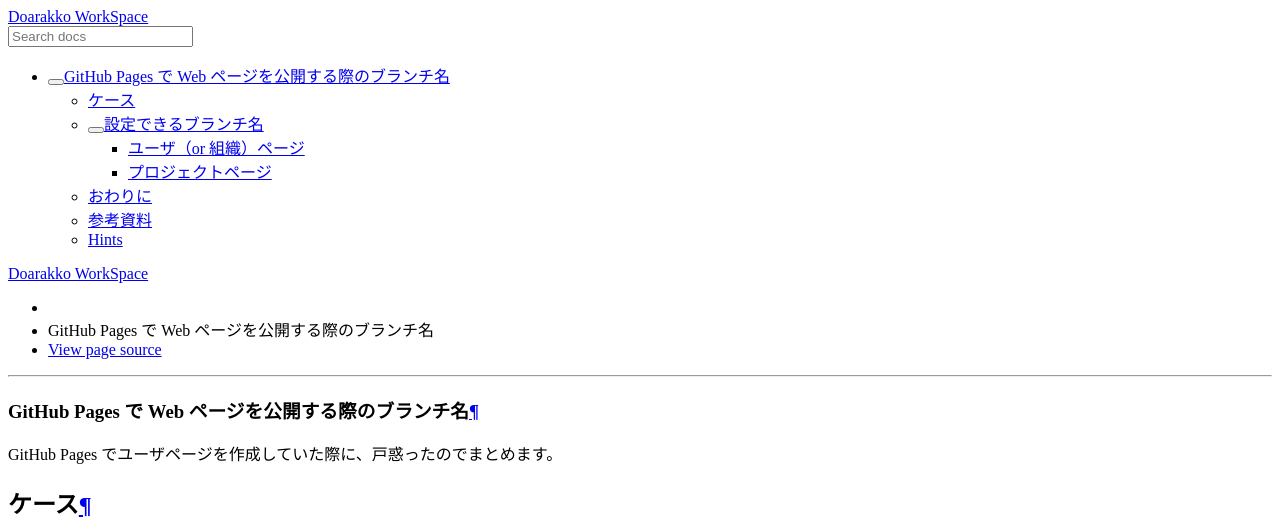
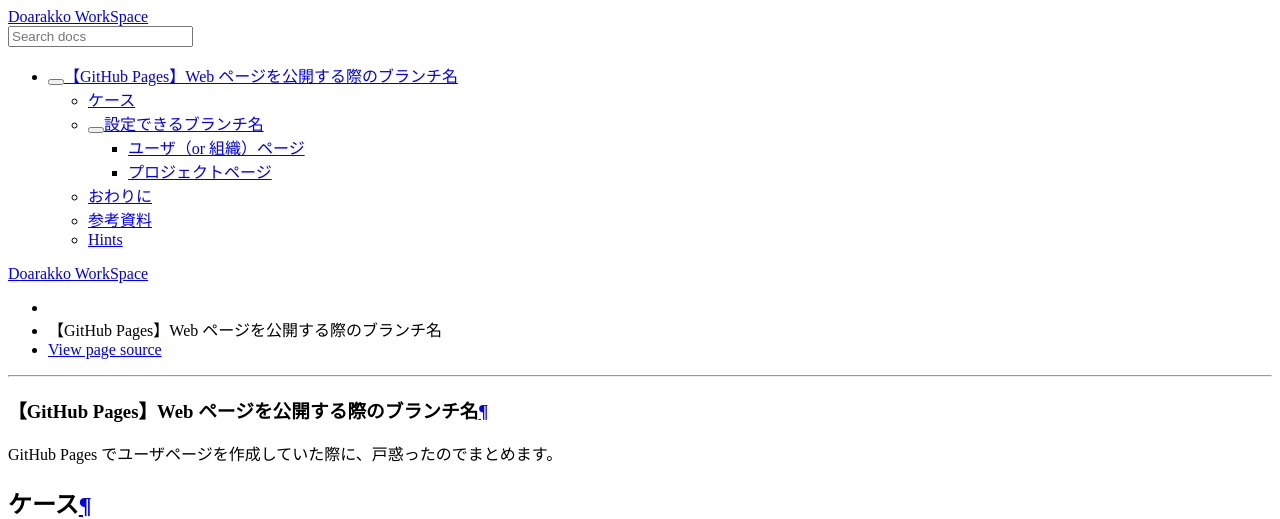
Before and after one commit to Doarakko/sphinx-challenge, a Sphinx documentation site: the page built from source/article/etc/attention-github-pages-branch-name.md, in a window 1280 px wide. Shown: the top 519 px of the page. Built offline with Sphinx 7.4.7 and the Read the Docs theme 2.0.0, drawn with Linux system fonts in a browser that asks for light colours.

Commit message:
edit article name

```diff
--- a/source/article/etc/attention-github-pages-branch-name.md
+++ b/source/article/etc/attention-github-pages-branch-name.md
@@ -1,4 +1,4 @@
-# GitHub Pages で Web ページを公開する際のブランチ名
+# 【GitHub Pages】Web ページを公開する際のブランチ名
 GitHub Pages でユーザページを作成していた際に、戸惑ったのでまとめます。
 ## ケース
 - （コンテンツを作成するための）ソースとコンテンツを別ブランチで管理
--- a/source/article/heroku/attention-google-api-python-client-in-heroku.md
+++ b/source/article/heroku/attention-google-api-python-client-in-heroku.md
@@ -1,4 +1,4 @@
-# Heroku で google-api-python-client を使用する際の注意点
+# 【Heroku】google-api-python-client を使用する際の注意点
 ## 概要
 Heroku で `google-api-python-client` ライブラリを Python で使用した際につまづいたことをまとめました。
 
--- a/source/article/index.md
+++ b/source/article/index.md
@@ -11,7 +11,7 @@
 ## Face Recognition
 - [「Face++ Detect API」でローカル画像から一定条件を満たす顔を切り取る in Python](/article/face-recognition/facepp-clip-face.md)
 ## Heroku
-- [Heroku で google-api-python-client を使用する際の注意点](/article/heroku/attention-google-api-python-client-in-heroku.md)
+- [【Heroku】google-api-python-client を使用する際の注意点](/article/heroku/attention-google-api-python-client-in-heroku.md)
 ## Kaggle
 - [「Kaggle API」を Python で実行してみた](/article/kaggle/kaggle-api-in-python.md)
 - [【Kaggle】Python + Heroku で新規投稿された Kernel を Slack に通知](/article/kaggle/kaggle-kernel-notification.md)
@@ -22,4 +22,4 @@
 
 ## etc
 - [ChatWork に画像をアップロード in Python](/article/etc/chatwork-post-image.md)
-- [GitHub Pages で Web ページを公開する際のブランチ名](/article/etc/attention-github-pages-branch-name.md)
+- [【GitHub Pages】Web ページを公開する際のブランチ名](/article/etc/attention-github-pages-branch-name.md)
```
Also changed, not shown: source/note/git.md (+12 -0 lines).
